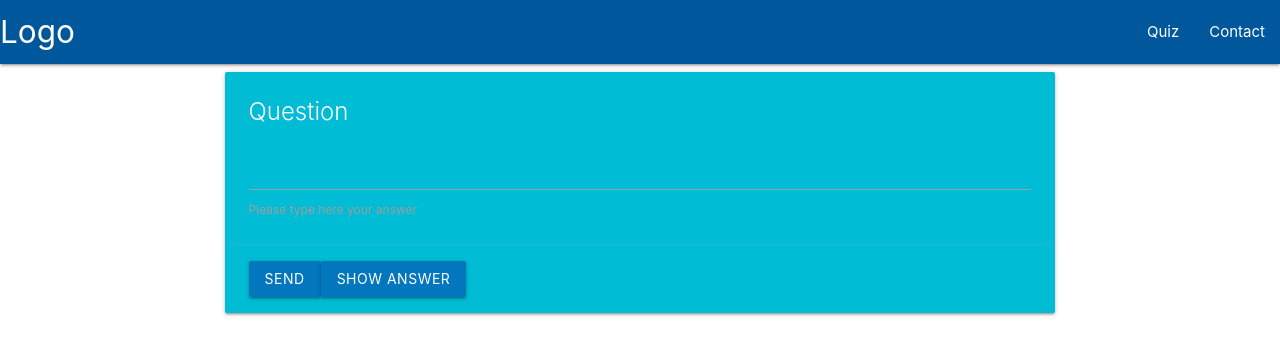
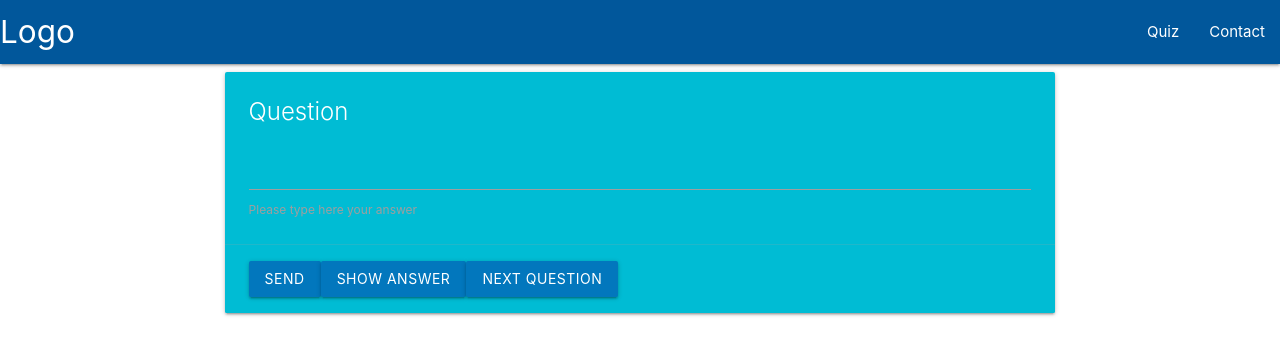
Before and after one commit to Sorsi/CoffeeQuiz, an Angular app in the folder coffe-quiz-app/: page /quiz in a window 1280 px wide. Shown: the top 354 px of the page. Built offline with nearby package versions, Linux system fonts and the light colour scheme; no server answers.

Commit message:
show the next question on click

```diff
--- a/coffe-quiz-app/src/app/quiz/quiz.component.html
+++ b/coffe-quiz-app/src/app/quiz/quiz.component.html
@@ -19,6 +19,9 @@
                 <button (click)="showRightAnswer()" class="btn waves-effect waves-light light-blue darken-3" type="button" name="action">
                     Show answer
                 </button>
+                <button (click)="showNextQuestion()" class="btn waves-effect waves-light light-blue darken-3" type="button" name="action">
+                    Next Question
+                </button>
             </div>
         </div>
 
--- a/coffe-quiz-app/src/app/quiz/quiz.component.ts
+++ b/coffe-quiz-app/src/app/quiz/quiz.component.ts
@@ -18,6 +18,10 @@ export class QuizComponent implements OnInit {
   constructor(private router: Router, private route: ActivatedRoute, private quizService: QuizService) { }
 
   ngOnInit(): void {
+    this.loadRandomQuestion();
+  }
+
+  loadRandomQuestion(): any {
     this.quizService.getrandomQuestion().subscribe(
       (data: any) => {
         console.log('random question', data)
@@ -37,4 +41,8 @@ export class QuizComponent implements OnInit {
     this.show = !this.show;
   }
 
+  showNextQuestion(): any {
+    this.loadRandomQuestion();
+  }
+
 }
```
